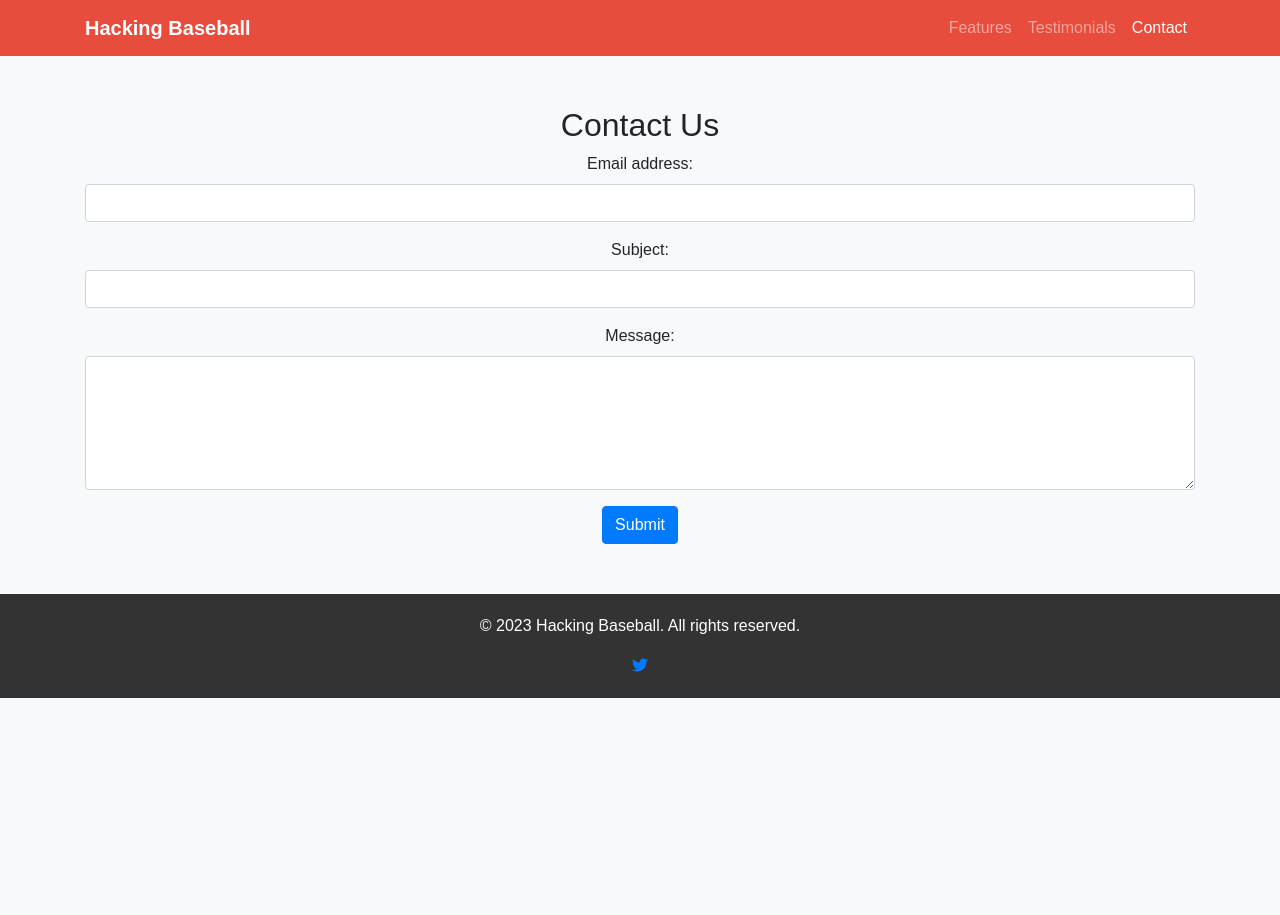
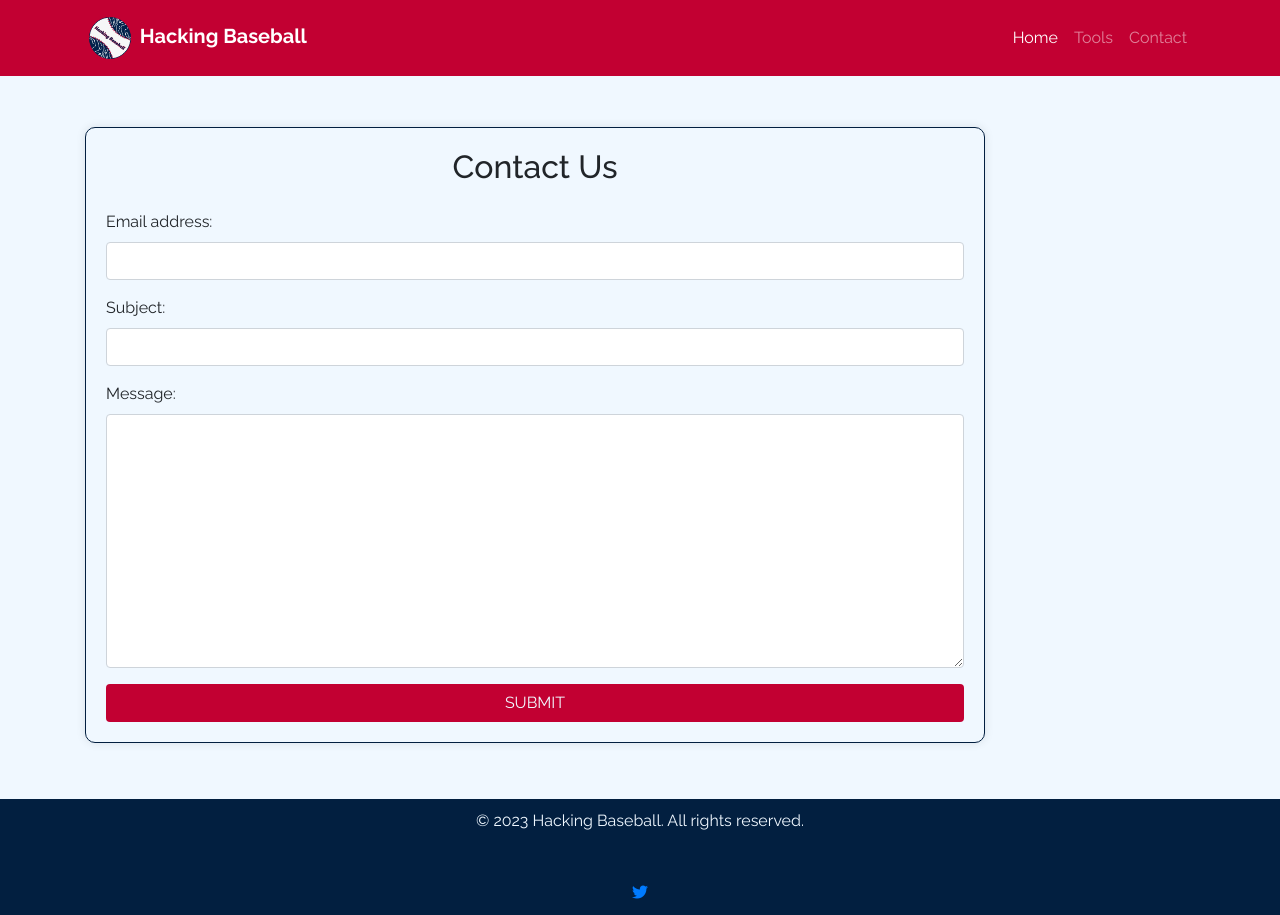
Before and after one commit to JackHalley/HackingBaseball, a plain HTML site: page templates/contact.html in a window 1280 px wide. Before the commit the page ends 800 px from the top, so only its background shows below. Drawn offline with nearby package versions, Linux system fonts and the light colour scheme.

Commit message:
fixed:updated frontend

```diff
--- a/templates/contact.html
+++ b/templates/contact.html
@@ -1,83 +1,150 @@
 <!DOCTYPE html>
 <html lang="en">
-
 <head>
-    <meta charset="UTF-8">
-    <meta name="viewport" content="width=device-width, initial-scale=1.0">
-    <link href="https://stackpath.bootstrapcdn.com/bootstrap/4.5.2/css/bootstrap.min.css" rel="stylesheet">
-    <title>Contact - Hacking Baseball</title>
+    <meta charset="UTF-8" />
+    <meta name="viewport" content="width=device-width, initial-scale=1.0" />
+    <link
+        href="https://stackpath.bootstrapcdn.com/bootstrap/4.5.2/css/bootstrap.min.css"
+        rel="stylesheet"
+    />
+    <link rel="preconnect" href="https://fonts.googleapis.com" />
+    <link rel="preconnect" href="https://fonts.gstatic.com" crossorigin />
+    <link
+        href="https://fonts.googleapis.com/css2?family=Raleway:ital,wght@0,100..900;1,100..900&display=swap"
+        rel="stylesheet"
+    />
+    <title>Hacking Baseball</title>
     <style>
         body {
-            font-family: 'Arial', sans-serif;
-            background-color: #f8f9fa;
+            font-family: 'Raleway', sans-serif;
+            background-color: #f0f8ff;
+            display: flex;
+            flex-direction: column;
+            min-height: 100vh;
+        }
+        .btn {
+            background-color: #c20032;
+            color: #f0f8ff;
+            text-transform: uppercase;
         }
         .navbar {
-            background-color: #e74c3c;
+            background-color: #c20032;
+			margin-bottom: 15px;
+
         }
         .navbar-brand {
             font-weight: bold;
         }
         .navbar-dark .navbar-toggler-icon {
-            background-color: #fff;
+            background-color: #c20032;
+            color: #f0f8ff;
         }
         .contact-section {
-            background-color: #f8f9fa;
-            padding: 50px 0;
-            text-align: center;
+            background-color: #f0f8ff;
+            display: flex;
+            justify-content: center;
+            align-items: center;
+            min-height: calc(100vh - 112px); /* Adjust for navbar and footer height */
+        }
+        .contact-form {
+            max-width: 900px; /* Limit form width */
+            padding: 20px;
+            border: 1px solid #021f40;
+            border-radius: 10px;
+            box-shadow: 0 0 10px rgba(0, 0, 0, 0.1);
         }
         .footer {
-            background-color: #333;
-            color: #fff;
-            padding: 20px 0;
+            background-color: #021f40;
+            color: #f0f8ff;
+            padding: 10px 0;
             text-align: center;
+            margin-top: 20px;
         }
     </style>
 </head>
 
 <body>
-
 <!-- Navigation Bar -->
 <nav class="navbar navbar-expand-lg navbar-dark">
     <div class="container">
-        <a class="navbar-brand" href="#">Hacking Baseball</a>
-        <button class="navbar-toggler" type="button" data-toggle="collapse" data-target="#navbarNav" aria-controls="navbarNav" aria-expanded="false" aria-label="Toggle navigation">
+        <a class="navbar-brand" href="#">
+            <img
+                src="logo.png"
+                alt="Hacking Baseball Logo"
+                width="50"
+                height="50"
+            />
+            Hacking Baseball
+        </a>
+        <button
+            class="navbar-toggler"
+            type="button"
+            data-toggle="collapse"
+            data-target="#navbarNav"
+            aria-controls="navbarNav"
+            aria-expanded="false"
+            aria-label="Toggle navigation"
+        >
             <span class="navbar-toggler-icon"></span>
         </button>
         <div class="collapse navbar-collapse" id="navbarNav">
             <ul class="navbar-nav ml-auto">
-                <li class="nav-item">
-                    <a class="nav-link" href="#features">Features</a>
+                <li class="nav-item active">
+                    <a class="nav-link" href="/">Home</a>
                 </li>
                 <li class="nav-item">
-                    <a class="nav-link" href="#testimonials">Testimonials</a>
+                    <a class="nav-link" href="/tools">Tools</a>
                 </li>
-                <li class="nav-item active">
-                    <a class="nav-link" href="#contact">Contact</a>
+                <li class="nav-item">
+                    <a class="nav-link" href="/contact">Contact</a>
                 </li>
             </ul>
         </div>
     </div>
 </nav>
 
+
 <!-- Contact Section -->
 <section class="contact-section">
     <div class="container">
-        <h2>Contact Us</h2>
+        <div class="contact-form">
+            <h2 class="text-center mb-4">Contact Us</h2>
             <form method="POST" action="/contact">
                 <div class="form-group">
                     <label for="email">Email address:</label>
-                <input type="email" class="form-control" id="email" name="email" required>
+                    <input
+                        type="email"
+                        class="form-control"
+                        id="email"
+                        name="email"
+                        required
+                    />
                 </div>
                 <div class="form-group">
                     <label for="subject">Subject:</label>
-                <input type="text" class="form-control" id="subject" name="subject" required>
+                    <input
+                        type="text"
+                        class="form-control"
+                        id="subject"
+                        name="subject"
+                        required
+                    />
                 </div>
                 <div class="form-group">
                     <label for="message">Message:</label>
-                <textarea class="form-control" id="message" name="message" rows="5" required></textarea>
+                    <textarea
+                        class="form-control"
+                        id="message"
+                        name="message"
+                        rows="10"
+                        required
+                    ></textarea>
                 </div>
-            <button type="submit" class="btn btn-primary">Submit</button>
+                <button type="submit" class="btn  btn-block">
+                    Submit
+                </button>
             </form>
+        </div>
     </div>
 </section>
 
@@ -85,10 +152,10 @@
 <footer class="footer">
     <div class="container">
         &copy; 2023 Hacking Baseball. All rights reserved.
-        <div class="social-icons mt-3">
-            <!-- Add your social media links here. Example for Twitter: -->
-            <a href="#" target="_blank"><i class="fab fa-twitter"></i></a>
-            <!-- More icons can be added from Font Awesome. -->
+        <div class="social-icons mt-md-5">
+            <a href="#" target="_blank"
+            ><i class="fab fa-twitter"></i
+                ></a>
         </div>
     </div>
 </footer>
@@ -100,7 +167,5 @@
 <script src="https://code.jquery.com/jquery-3.5.1.slim.min.js"></script>
 <script src="https://cdn.jsdelivr.net/npm/@popperjs/core@2.9.3/dist/umd/popper.min.js"></script>
 <script src="https://stackpath.bootstrapcdn.com/bootstrap/4.5.2/js/bootstrap.min.js"></script>
-
 </body>
-
 </html>
```
Also changed, not shown: templates/index.html (+70 -29 lines), templates/tools.html (+121 -9 lines), templates/logo.png (added). Lines whose indentation alone changed are shown as unchanged.
